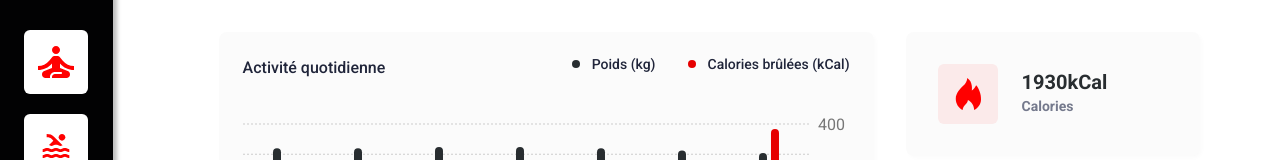
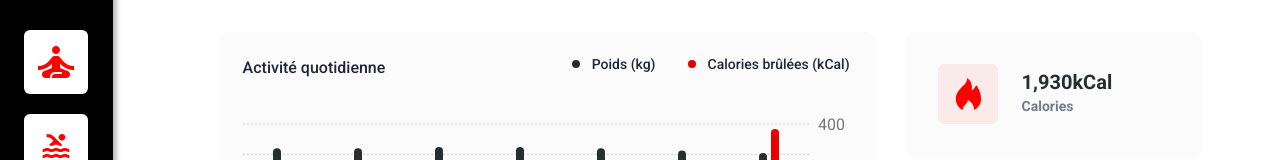
Before and after one commit to JeanBaptisteCalzia/SportSee-Front, a React (Vite) app: page /user/12 in a window 1280 px wide. Shown: the part 313-473 px from the top of the page. Built offline with nearby package versions, Linux system fonts and the light colour scheme.

Commit message:
Format number with comma for KeyData component

```diff
--- a/src/components/KeyData/index.jsx
+++ b/src/components/KeyData/index.jsx
@@ -2,6 +2,8 @@ import React from "react";
 import "./keyData.scss";
 
 function KeyData({ keyData, icon, title, style, unit }) {
+  const options = { maximumFractionDigits: 2 };
+
   return (
     <>
       <div
@@ -14,7 +16,7 @@ function KeyData({ keyData, icon, title, style, unit }) {
       </div>
       <div className="card__content">
         <p>
-          {keyData}
+          {Intl.NumberFormat("en-US", options).format(keyData)}
           {unit}
         </p>
         <h3>{title}</h3>
```
